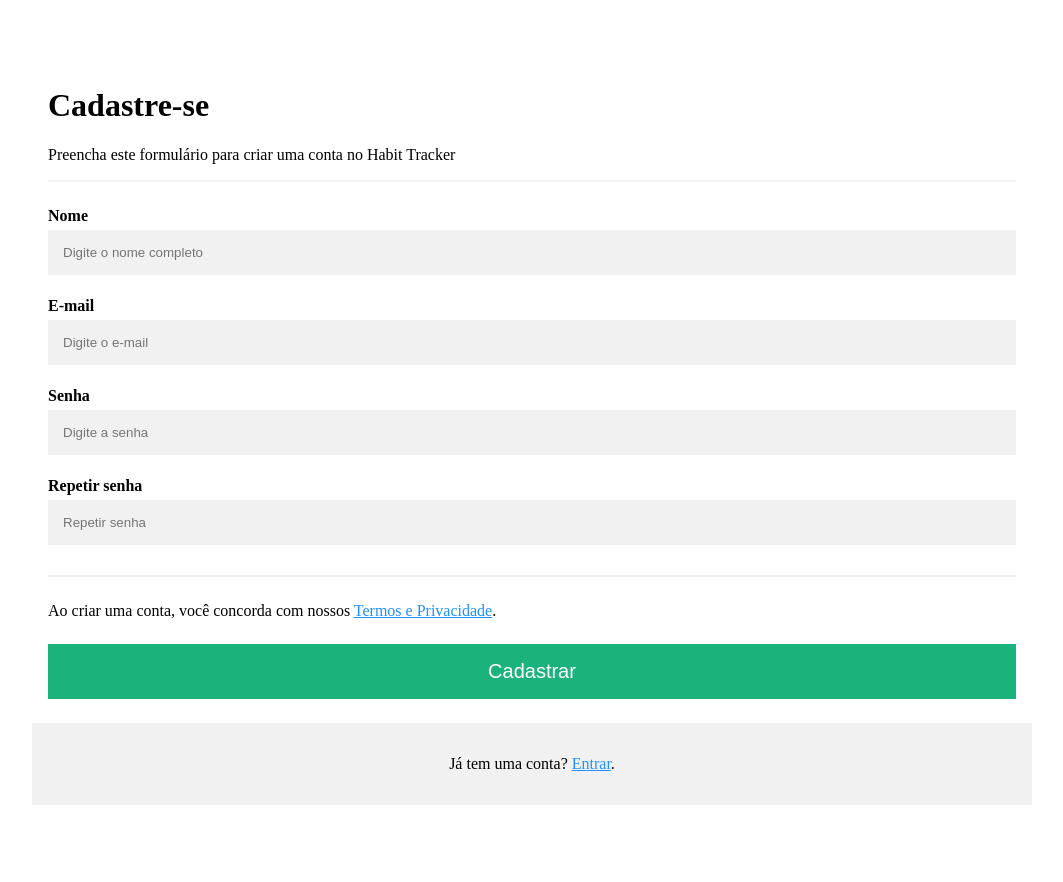
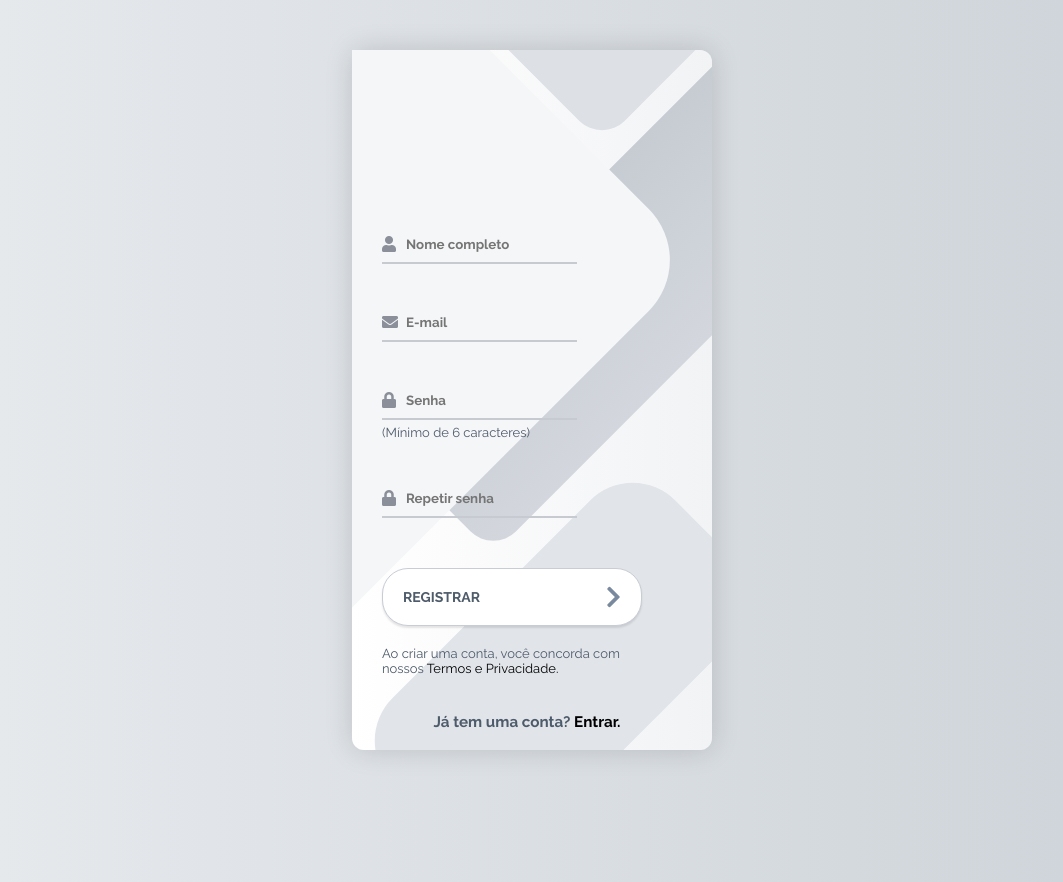
Before and after one commit to orafaeldantas/habit-tracker, a Flask app: page /register in a window 1280 px wide. Shown: the whole page, without its empty margins (108-1171 px from the left). Before the commit the page ends 805 px from the top, so only its background shows below. Run offline with Flask 3, Linux system fonts and the light colour scheme; some libraries are stand-ins or nearby versions.

Commit message:
feat: update the register.html and CSS layout with the new template

```diff
--- a/static/css/register.css
+++ b/static/css/register.css
@@ -1,66 +1,197 @@
-* {box-sizing: border-box}
+@import url('https://fonts.googleapis.com/css?family=Raleway:400,700');
+
+* {
+    box-sizing: border-box;
+    margin: 0;
+    padding: 0;
+    font-family: Raleway, sans-serif;
+}
 
 body {
+    background: linear-gradient(90deg, #E7EBEE, #CED3D9);
+}
+
+.container {
+    display: flex;
+    align-items: center;
+    justify-content: center;
+    min-height: 100vh;
+}
+
+.screen {
+    background: linear-gradient(90deg, #ffffff, #f2f3f5);
+    position: relative;
+    height: 700px;
+    width: 360px;
+    box-shadow: 0px 0px 28px rgba(0, 0, 0, 0.15);
+    border-radius: 12px;
+}
+
+.screen__content {
+    z-index: 1;
+    position: relative;
+    height: 100%;
+}
+
+.screen__background {
+    position: absolute;
+    top: 0;
+    left: 0;
+    right: 0;
+    bottom: 0;
+    z-index: 0;
+    clip-path: inset(0 0 0 0);
+}
+
+.screen__background__shape {
+    transform: rotate(45deg);
+    position: absolute;
+}
+
+/* Elementos modernizados com tons neutros */
+.screen__background__shape1 {
+    height: 520px;
+    width: 520px;
+    background: #F5F6F8;
+    top: -50px;
+    right: 120px;
+    border-radius: 0 72px 0 0;
+}
+
+.screen__background__shape2 {
+    height: 220px;
+    width: 220px;
+    background: #DDE1E6;
+    top: -172px;
+    right: 0;
+    border-radius: 32px;
+}
+
+.screen__background__shape3 {
+    height: 540px;
+    width: 190px;
+    background: linear-gradient(270deg, #D3D7DD, #C7CCD3);
+    top: -24px;
+    right: 0;
+    border-radius: 32px;
+}
+
+.screen__background__shape4 {
+    height: 400px;
+    width: 200px;
+    background: #E1E5EA;
+    top: 420px;
+    right: 50px;
+    border-radius: 60px;
+}
+
+.register {
+    width: 320px;
+    padding: 30px;
+    padding-top: 156px;
+}
+
+.register__field {
+    padding: 20px 0px;
+    position: relative;
+}
+
+.register__icon {
+    position: absolute;
+    top: 30px;
+    color: #8A8F99;
+}
+
+.register__input {
+    border: none;
+    border-bottom: 2px solid #C7CBD1;
+    background: none;
+    padding: 10px;
+    padding-left: 24px;
+    font-weight: 700;
+    width: 75%;
+    transition: .2s;
+}
+
+.register__input:active,
+.register__input:focus,
+.register__input:hover {
+    outline: none;
+    border-bottom-color: #7A8A9E;
+}
+
+.register__submit {
+    background: #ffffff;
+    font-size: 14px;
+    margin-top: 30px;
+    padding: 16px 20px;
+    border-radius: 26px;
+    border: 1px solid #C8CCD4;
+    text-transform: uppercase;
+    font-weight: 700;
+    display: flex;
+    align-items: center;
+    width: 100%;
+    color: #4E5B6A;
+    box-shadow: 0px 2px 2px rgba(0, 0, 0, 0.1);
+    cursor: pointer;
+    transition: .2s;
+}
+
+.register__submit:hover,
+.register__submit:focus,
+.register__submit:active {
+    border-color: #7A8A9E;
+    outline: none;
+}
+
+.button__icon {
+    font-size: 24px;
+    margin-left: auto;
+    color: #7A8A9E;
+}
+
+.social-register__icon {
+    padding: 20px 10px;
+    color: #6E7A88;
+    text-decoration: none;
+    text-shadow: 0px 0px 8px rgba(80, 80, 80, 0.2);
+    transition: transform .2s;
+}
+
+.login,
+.terms {
+  color: #4E5B6A;
+  margin-top: 20px;
+  font-size: 13px;
+}
+
+.terms {
   display: flex;
   flex-direction: column;
   align-items: center;
   justify-content: center;
-  margin-top: 50px;
 }
 
-/* Add padding to containers */
-.container {
-  padding: 16px;
-  width: 1000px;
+.login {
+  display: flex;
+  flex-direction: column;
   align-items: center;
   justify-content: center;
+  padding-top: 17px;
+  padding-left: 30px;
 }
 
-/* Full-width input fields */
-input[type=text], input[type=password] {
-  width: 100%;
-  padding: 15px;
-  margin: 5px 0 22px 0;
-  display: inline-block;
-  border: none;
-  background: #f1f1f1;
+a {
+	text-decoration: none
 }
 
-input[type=text]:focus, input[type=password]:focus {
-  background-color: #ddd;
-  outline: none;
+.span-register {
+	color: black;
 }
 
-/* Overwrite default styles of hr */
-hr {
-  border: 1px solid #f1f1f1;
-  margin-bottom: 25px;
+.minimum-psw {
+  color: #4E5B6A;
+  margin-top: 5px;
+  font-size: 13px;
 }
-
-/* Set a style for the submit/register button */
-.registerbtn {
-  background-color: #04AA6D;
-  color: white;
-  padding: 16px 20px;
-  margin: 8px 0;
-  border: none;
-  cursor: pointer;
-  width: 100%;
-  opacity: 0.9;
-  font-size: 20px;
-}
-
-.registerbtn:hover {
-  opacity:1;
-}
-
-/* Add a blue text color to links */
-a {
-  color: dodgerblue;
-}
-
-/* Set a grey background color and center the text of the "sign in" section */
-.signin {
-  background-color: #f1f1f1;
-  text-align: center;
-}
--- a/templates/login.html
+++ b/templates/login.html
@@ -36,7 +36,7 @@
                   </div>
                 </div> -->
                 <div class="register">
-                  <h3>Não tem uma conta? <a href="{{ url_for('auth.register_user') }}" hyperlink="none"><span class="span-register">Registre-se!</span></a></h3>
+                  <h3>Não tem uma conta? <a href="{{ url_for('auth.register_user') }}"><span class="span-register">Registre-se!</span></a></h3>
                 </div>
               </div>
               <div class="screen__background">
--- a/templates/register.html
+++ b/templates/register.html
@@ -1,39 +1,64 @@
 
   {% extends "base.html" %}
 
-  {% block title %}Registrar{% endblock %}
+  {% block title %}Register{% endblock %}
 
   {% block styles %}
     <link rel="stylesheet" href="{{ url_for('static', filename='css/register.css') }}">
+    <link rel="stylesheet" href="//use.fontawesome.com/releases/v5.0.7/css/all.css">
   {% endblock %}
 
   {% block content %}
+    <div>
+          <div class="container">
+            <div class="screen">
+              <div class="screen__content">
+                <form class="register" action="{{ url_for('auth.register_user') }}" method="post">
 
-    <form action="{{ url_for('auth.register_user') }}" method="post">
-        <div class="container">
-          <h1>Cadastre-se</h1>
-          <p>Preencha este formulário para criar uma conta no Habit Tracker</p>
-          <hr>
+                  <div class="register__field">
+                    <i class="register__icon fas fa-user"></i>
+                    <input type="text" class="register__input" placeholder="Nome completo" name="name" id="name" required>
+                  </div>
 
-          <label for="name"><b>Nome</b></label>
-          <input type="text" placeholder="Digite o nome completo" name="name" id="name" required>
+                  <div class="register__field">
+                    <i class="register__icon fas fa-envelope"></i>
+                    <input type="text" class="register__input" placeholder="E-mail" name="email" id="email" required>
+                  </div>
 
-          <label for="email"><b>E-mail</b></label>
-          <input type="text" placeholder="Digite o e-mail" name="email" id="email" required>
+                  <div class="register__field">
+                    <i class="register__icon fas fa-lock"></i>
+                    <input type="password" class="register__input" placeholder="Senha" name="psw" id="psw" required minlength="6">
+                    <p class="minimum-psw">(Mínimo de 6 caracteres)</p>
+                  </div>
 
-          <label for="psw"><b>Senha</b></label>
-          <input type="password" placeholder="Digite a senha" name="psw" id="psw" required minlength="6">
+                  <div class="register__field">
+                    <i class="register__icon fas fa-lock"></i>
+                    <input type="password" class="register__input" placeholder="Repetir senha" name="psw-repeat" id="psw-repeat" required minlength="6">
+                  </div>
 
-          <label for="psw-repeat"><b>Repetir senha</b></label>
-          <input type="password" placeholder="Repetir senha" name="psw-repeat" id="psw-repeat" required minlength="6">
-          <hr>
+                  <button class="button register__submit">
+                    <span class="button__text">Registrar</span>
+                    <i class="button__icon fas fa-chevron-right"></i>
+                  </button>
 
-          <p>Ao criar uma conta, você concorda com nossos <a href="#">Termos e Privacidade</a>.</p>
-          <button type="submit" class="registerbtn">Cadastrar</button>
-        </div>
+                  <div class="terms">
+                    <p>Ao criar uma conta, você concorda com nossos <a href="#"><span class="span-register">Termos e Privacidade.</span></a></p>
+                  </div>
+                  <div class="login">
+                    <h3>Já tem uma conta? <a href="{{ url_for('auth.login_user')}}"><span class="span-register">Entrar.</span></a></h3>
+                  </div>
 
-        <div class="container signin">
-          <p>Já tem uma conta? <a href="{{ url_for('auth.login_user')}}">Entrar</a>.</p>
-        </div>
-      </form>
-  {% endblock content %}
+                </form>
+
+              </div>
+              <div class="screen__background">
+                <span class="screen__background__shape screen__background__shape4"></span>
+                <span class="screen__background__shape screen__background__shape3"></span>
+                <span class="screen__background__shape screen__background__shape2"></span>
+                <span class="screen__background__shape screen__background__shape1"></span>
+              </div>
+            </div>
+          </div>
+    </div>
+
+  {% endblock %}
```
